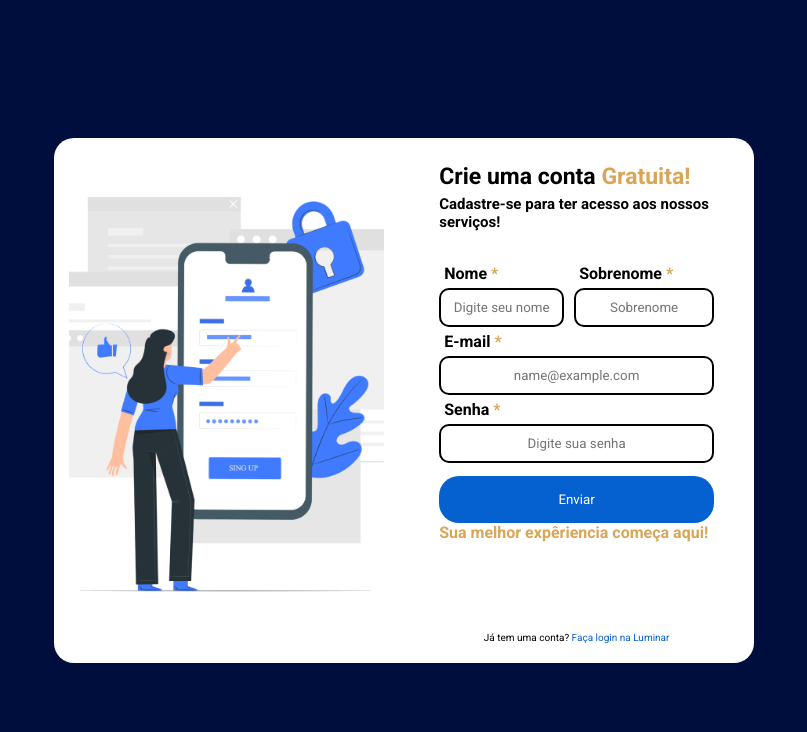
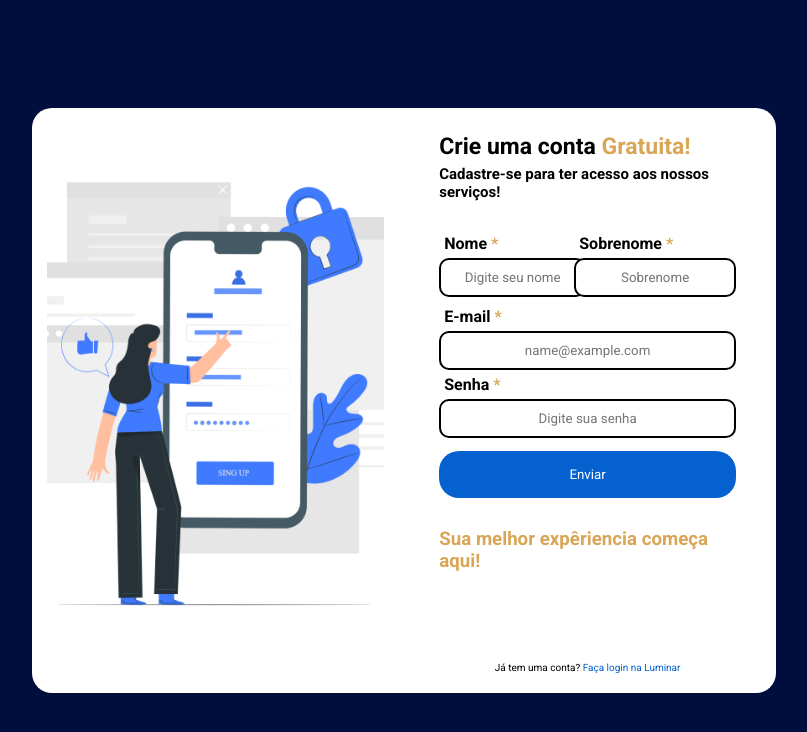
Before and after one commit to Projeto-Luminar/site-institucional, a plain HTML site: page site_final/cadastro/cadastro.html in a window 1280 px wide. Shown: the whole page, without its empty margins (236-1043 px from the left). Drawn offline with Linux system fonts and the light colour scheme.

Commit message:
Adicionando pequenos ajustes na tela de cadastro - em andamento

```diff
--- a/site_final/cadastro/cadastro.css
+++ b/site_final/cadastro/cadastro.css
@@ -22,19 +22,18 @@ body {
 .w30{
     height: 0px;
     width: 100%;
-    float: right;
     padding-right: 150px;
 }
 .w50{
     width: 100%;
-    float: left;
     padding-left: 135px;
     padding-bottom: 5px;
 }
 
 .box_cad {
     display: flex;
-    width: 700px;
+    /* width: 700px; */
+    width: 60%;
 }
 
 .img_box {
@@ -85,11 +84,6 @@ body {
 .form_box form {
     margin: 20px 0;
 }
-.input_group {
-    display: flexbox;
-    justify-content: center;
-    align-items: center;
-}
 
 .form_box .input_group label {
     font-weight: bold;
@@ -108,6 +102,12 @@ body {
     outline: none;
     width: 100%;
     justify-content: center;
+}
+
+.frase-experiencia{
+    margin-top: 30px;
+    color:#D9A557;
+    font-weight: bold;
 }
 
 button {
--- a/site_final/cadastro/cadastro.html
+++ b/site_final/cadastro/cadastro.html
@@ -21,22 +21,22 @@
             <h4>Cadastre-se para ter acesso aos nossos serviços!</h4>
             <form action="#">
                 <div class="input_group w30">
-                    <label for="nome">Nome <b>*</b></label>
+                    <label for="input_nome">Nome <b>*</b></label>
                     <input type="text" name="nome" id="input_nome" placeholder="Digite seu nome">
                 </div>
 
                 <div class="input_group w50">
-                <label for="sobrenome">Sobrenome <b>*</b></label>
-                <input type="text" name="sobrenome" id="input_sobrenome"placeholder="Sobrenome">
+                    <label for="input_sobrenome">Sobrenome <b>*</b></label>
+                    <input type="text" name="sobrenome" id="input_sobrenome" placeholder="Sobrenome">
                 </div>
 
-               <div class="input_group">
-                    <label for="email">E-mail <b>*</b></label>
+                <div class="input_group">
+                    <label for="input_email">E-mail <b>*</b></label>
                     <input type="text" name="email" id="input_email" placeholder="name@example.com">
                 </div>
 
                 <div class="input_group">
-                    <label for="senha">Senha <b>*</b></label>
+                    <label for="input_senha">Senha <b>*</b></label>
                     <input type="password" name="senha" id="input_senha" placeholder="Digite sua senha">
                 </div>
 
@@ -46,7 +46,7 @@
                     </button>
                 </div>
 
-                <b>Sua melhor expêriencia começa aqui!</b>
+                <h3 class="frase-experiencia"> Sua melhor expêriencia começa aqui!</h3>
                 <div class="moments">
                     <p>Já tem uma conta? <a href="#">Faça login na Luminar</a></p>
                 </div>
@@ -61,7 +61,7 @@
 </html>
 
 <script>
-    function enviar(){
+    function enviar() {
         var nome = input_nome.value;
         var sobrenome = input_sobrenome.value;
         var email = input_email.value;
@@ -69,7 +69,7 @@
 
 
         // Se os campos estão vazios
-        if (nome == "" || sobrenome == "" || email == "" || senha == ""){
+        if (nome == "" || sobrenome == "" || email == "" || senha == "") {
             alert("Preencha todos os campos!");
         } else {
             alert("Cadastro realizado com sucesso!");
@@ -77,14 +77,14 @@
 
         // Se o email está correto (com "@" e se tem depois do "@" sptech.school)
         //caso não precise de sptech.schol inserir email.indexOf(".") == -1
-        if (email.indexOf("@") == -1 || email.indexOf("sptech.school") == -1){
+        if (email.indexOf("@") == -1 || email.indexOf("sptech.school") == -1) {
             alert("Email inválido!");
         } else {
             alert("Email válido!");
         }
 
         // Se a senha tem mais de 8 caracteres
-        if (senha.length < 8){
+        if (senha.length < 8) {
             alert("Senha muito curta!");
         } else {
             alert("Senha válida!");
```
